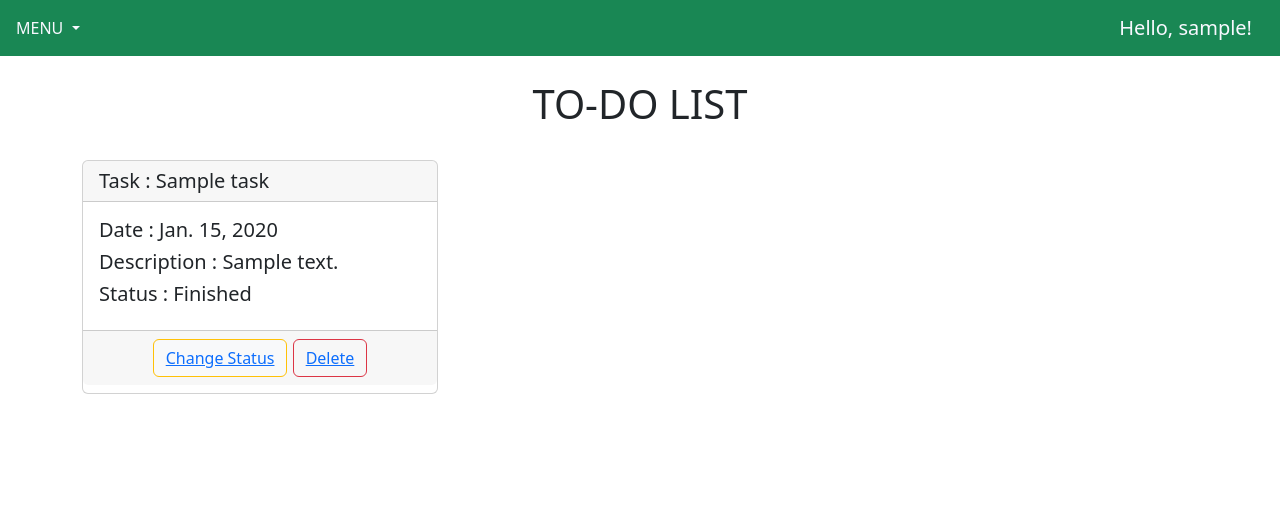
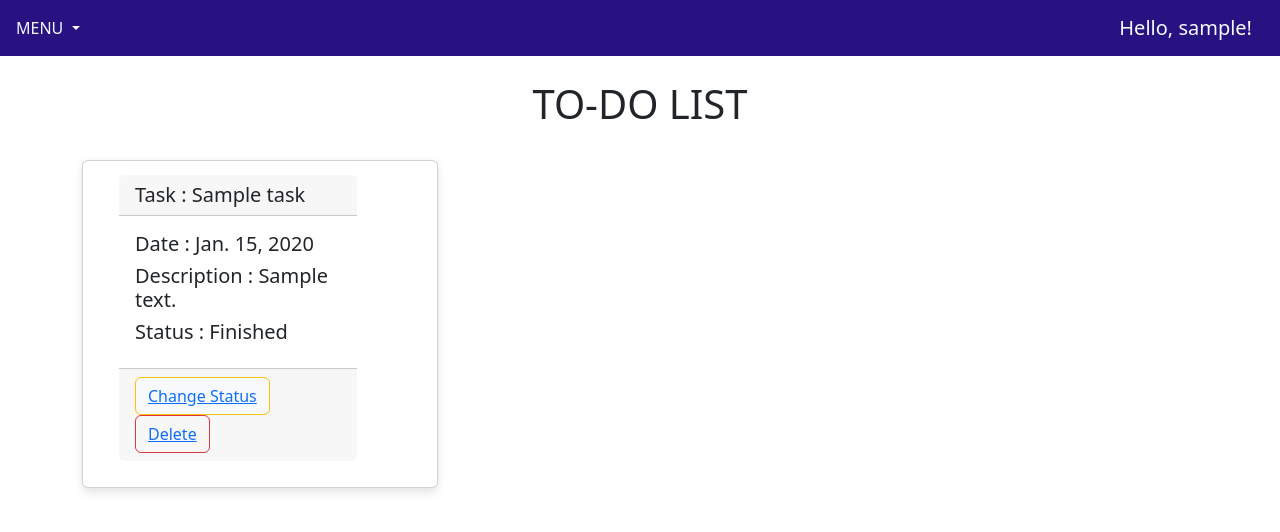
Before and after one commit to radityahnf/tugas-2, a Django app: page /todolist/ in a window 1280 px wide. Shown: the top 532 px of the page. Run offline with Django 4.2, Linux system fonts and the light colour scheme; a user stored in the database is signed in; tables that the repository leaves empty hold one stand-in row (values such as "Sample post").

Commit message:
Tugas 5: Styling

```diff
--- a/todolist/templates/a.html
+++ b/todolist/templates/a.html
@@ -1,4 +1,24 @@
 <!DOCTYPE html>
+
+<style>
+  .card{
+    border-radius: 4px;
+    background: #fff;
+    box-shadow: 0 6px 10px rgba(0,0,0,.08), 0 0 6px rgba(0,0,0,.05);
+    transition: .3s ;
+    padding: 14px 80px 18px 36px;
+    cursor: pointer;
+  }
+
+  .card:hover{
+    transform: scale(1.09);
+    box-shadow: 0 10px 20px rgba(0,0,0,.12), 0 4px 8px rgba(0,0,0,.06);
+  }
+
+  .navbar{
+    background-color: rgb(38, 18, 128);
+  }
+</style>
 
 
 <html lang="en">
@@ -12,7 +32,7 @@
   <body>
     <script src="https://cdn.jsdelivr.net/npm/bootstrap@5.2.1/dist/js/bootstrap.bundle.min.js" integrity="sha384-u1OknCvxWvY5kfmNBILK2hRnQC3Pr17a+RTT6rIHI7NnikvbZlHgTPOOmMi466C8" crossorigin="anonymous"></script>
 
-    <nav class="navbar navbar-expand-lg bg-success">
+    <nav class="navbar navbar-expand-lg ">
       <div class="nav-item dropdown px-3 ">
           <a class="nav-link dropdown-toggle" href="#" role="button" data-bs-toggle="dropdown" aria-expanded="false" style="color:ghostwhite">
             MENU
@@ -45,8 +65,6 @@
             <div class ="card">
               <h5 class="card-header d-flex justify-content-between align-items-center">
                 Task : {{todo.title}}
-
-                <!-- Wrap with <div>...buttons...</div> if you have multiple buttons -->
               </h5>
               <div class="card-body">
 
@@ -68,9 +86,6 @@
                 <button class ="btn btn-outline-warning btn-light text-decoration-none text-white" ><a href="{% url 'todolist:change' todo.id %}" title="">Change Status</a></button>
                 <button class ="btn btn-outline-danger tn-light text-decoration-none text-white"><a href="{% url 'todolist:delete' todo.id %}" title="">Delete</a></button>
                 </div>
-
-
-                <!-- Wrap with <div>...buttons...</div> if you have multiple buttons -->
               </h5>
             </div>
           </div>
```
